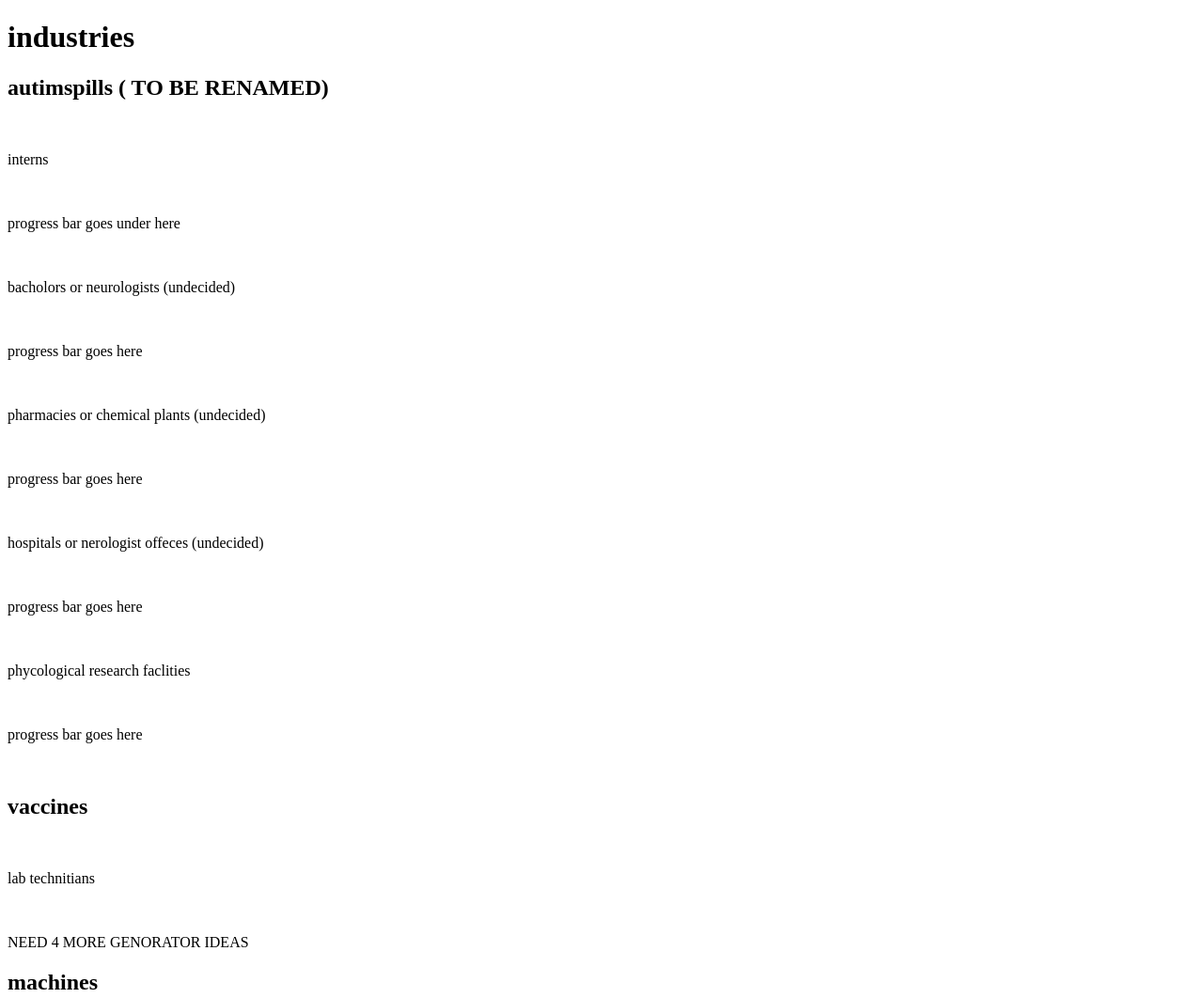
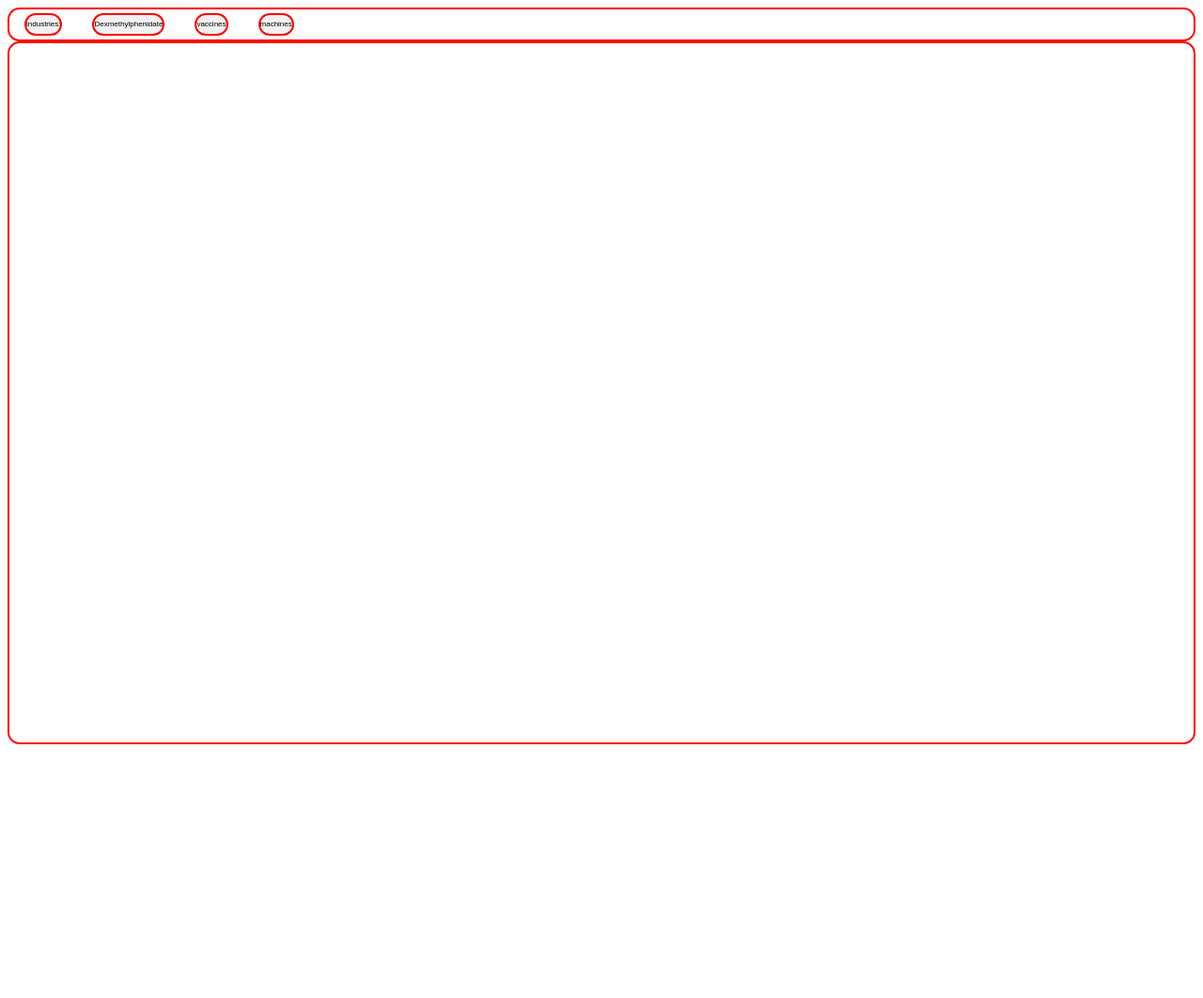
Before and after one commit to ichabodphage/autism-new-society, a plain HTML site: page index.html in a window 1280 px wide. Shown: the top 1062 px of the page at 94% size. After the commit the page ends 800 px from the top, so only its background shows below. Drawn offline with Linux system fonts and the light colour scheme.

Commit message:
Add files via upload

```diff
--- /dev/null
+++ b/beauty.css
@@ -0,0 +1,29 @@
+#border {
+  border: 0.2vw solid red;
+  height: 93vh;
+  border-radius: 1vw;
+  font-family: Arial, Helvetica, sans-serif;
+}
+#industriesbar {
+  border: 0.2vw solid red;
+  height: 4vh;
+  display: flex;
+  border-radius: 1vw;
+  justify-content: flex-start;
+  align-items: center;
+
+}
+#industriesbar > div {
+  text-align: center;
+  border: 0.2vw solid red;
+  border-radius: 1vw;
+  height: auto;
+  width : auto;
+  font-family: Arial, Helvetica, sans-serif;
+  background-color: #f1f1f1;
+  line-height: 50%;
+  margin: 2vh;
+
+  font-size: 1vh;
+
+}
--- a/index.html
+++ b/index.html
@@ -1,46 +1,18 @@
 <!DOCTYPE html>
  <html>
   <head>
+    <link rel="stylesheet" type="text/css" href="beauty.css">
+    <script src="genorators.js"></script>
   </head>
   <body>
-   <div><h1>industries</h1></div>
+    <div id='industriesbar'>
+      <div><p>industries:</p></div>
+      <div><p>Dexmethylphenidate</p></div>
+      <div><p>vaccines</p></div>
+      <div><p>machines</p></div>
+    </div>
+    <div id='border'>
 
-    <div><h2>autimspills ( TO BE RENAMED)</h2></div>
-
-    <br>
-     <div><p>interns</p></div>
-     <br>
-     <div><p>progress bar goes under here</p></div>
-     <br>
-     <div><p>bacholors or neurologists (undecided)</p></div>
-     <br>
-     <div><p>progress bar goes here</p></div>
-     <br>
-     <div><p>pharmacies or chemical plants (undecided)</p></div>
-     <br>
-     <div><p>progress bar goes here</p></div>
-     <br>
-     <div><p>hospitals or nerologist offeces (undecided)</p></div>
-     <br>
-     <div><p>progress bar goes here</p></div>
-     <br>
-     <div><p> phycological research faclities</p></div>
-     <br>
-     <div><p>progress bar goes here</p></div>
-     <br>
-
-   <div><h2>vaccines </h2></div>
-
-   <br>
-     <div><p>lab technitians</p></div>
-     <br>
-
-   <div><p>NEED 4 MORE GENORATOR IDEAS</p></div>
-
-   <div><h2>machines</h2></div>
-
-   <br>
-    <div><p>NEED GENERATOR IDEAS</p></div>
-
+    </div>
   </body>
   </html>
```
